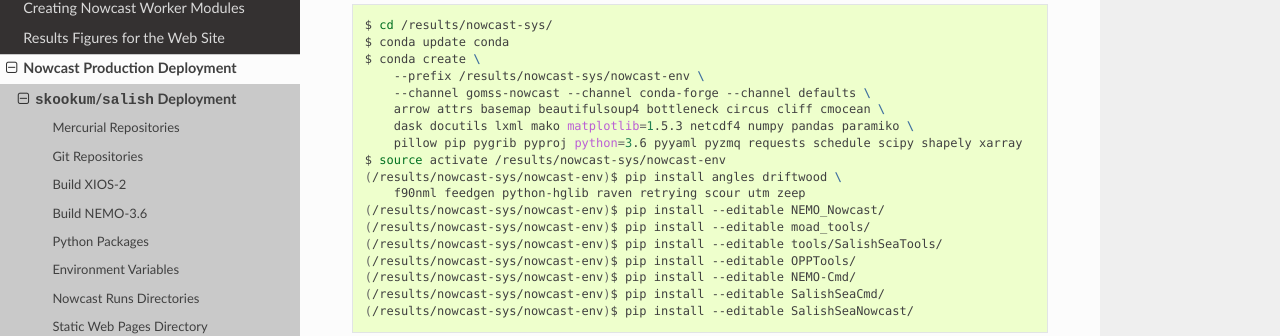
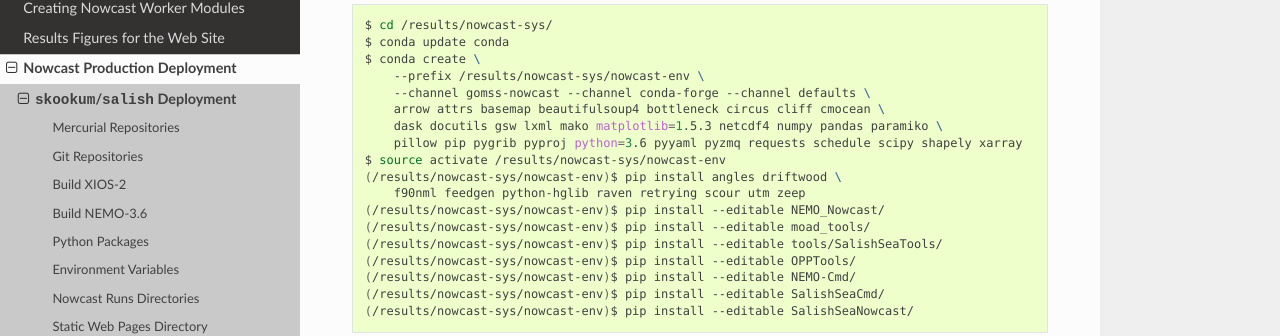
Before and after one commit to SalishSeaCast/SalishSeaNowcast, a Sphinx documentation site: the page built from docs/deployment/skookum_salish.rst, in a window 1280 px wide and 900 px high, scrolled down 1498 px. Shown: the part 141-477 px from the top of the window. Built offline with Sphinx 7.4.7 and the Read the Docs theme 2.0.0, drawn with Linux system fonts in a browser that asks for light colours; the version number could not be read and is left out.

Commit message:
Add gsw package as a dependency.

```diff
--- a/docs/conf.py
+++ b/docs/conf.py
@@ -61,6 +61,7 @@ autodoc_mock_imports = [
     'feedgen.entry',
     'feedgen.feed',
     'fvcom_cmd',
+    'gsw',
     'mako',
     'mako.template',
     'moad_tools',
--- a/docs/deployment/skookum_salish.rst
+++ b/docs/deployment/skookum_salish.rst
@@ -111,7 +111,7 @@ The Python packages that the system depends on are installed in a conda environm
         --prefix /results/nowcast-sys/nowcast-env \
         --channel gomss-nowcast --channel conda-forge --channel defaults \
         arrow attrs basemap beautifulsoup4 bottleneck circus cliff cmocean \
-        dask docutils lxml mako matplotlib=1.5.3 netcdf4 numpy pandas paramiko \
+        dask docutils gsw lxml mako matplotlib=1.5.3 netcdf4 numpy pandas paramiko \
         pillow pip pygrib pyproj python=3.6 pyyaml pyzmq requests schedule scipy shapely xarray
     $ source activate /results/nowcast-sys/nowcast-env
     (/results/nowcast-sys/nowcast-env)$ pip install angles driftwood \
--- a/docs/deployment/west_cloud.rst
+++ b/docs/deployment/west_cloud.rst
@@ -635,7 +635,7 @@ The Python packages that the system depends on are installed in a conda environm
         --prefix /nemoShare/MEOPAR/nowcast-sys/nowcast-env \
         --channel gomss-nowcast --channel conda-forge --channel defaults \
         arrow attrs basemap beautifulsoup4 bottleneck circus cliff cmocean \
-        dask docutils lxml mako matplotlib=1.5.3 netcdf4 numpy pandas paramiko \
+        dask docutils gsw lxml mako matplotlib=1.5.3 netcdf4 numpy pandas paramiko \
         pillow pip pygrib pyproj python=3.6 pyyaml pyzmq requests schedule scipy shapely xarray
     $ source /nemoShare/MEOPAR/nowcast-sys/nemo_nowcast-env/bin/activate /nemoShare/MEOPAR/nowcast-sys/nemo_nowcast-env/
     (/nemoShare/MEOPAR/nowcast-sys/nowcast-env)$ pip install angles driftwood \
--- a/environment-dev.yaml
+++ b/environment-dev.yaml
@@ -33,6 +33,7 @@ dependencies:
   - cmocean
   - dask
   - docutils
+  - gsw
   - lxml
   - mako
   - matplotlib=1.5.3
--- a/environment-fig-dev.yaml
+++ b/environment-fig-dev.yaml
@@ -25,6 +25,7 @@ dependencies:
   - bottleneck
   - dask
   - docutils
+  - gsw
   - lxml
   - mako
   - matplotlib=1.5.3
--- a/environment-prod.yaml
+++ b/environment-prod.yaml
@@ -33,6 +33,7 @@ dependencies:
   - cmocean
   - dask
   - docutils
+  - gsw
   - lxml
   - mako
   - matplotlib=1.5.3
--- a/requirements.txt
+++ b/requirements.txt
@@ -33,6 +33,7 @@ driftwood==1.1.21
 f90nml==1.0.2
 feedgen==0.6.1
 -e FVCOM_Cmd==0.1
+gsw==3.2.0
 h5netcdf==0.5.0
 h5py==2.7.1
 heapdict==1.0.0
--- a/setup.py
+++ b/setup.py
@@ -56,6 +56,7 @@ install_requires = [
     'driftwood',
     'f90nml',
     'feedgen',
+    'gsw',
     'lxml',
     'mako',
     'matplotlib',
```
Also changed, not shown: other parts of requirements.txt (+2 -0 lines).
